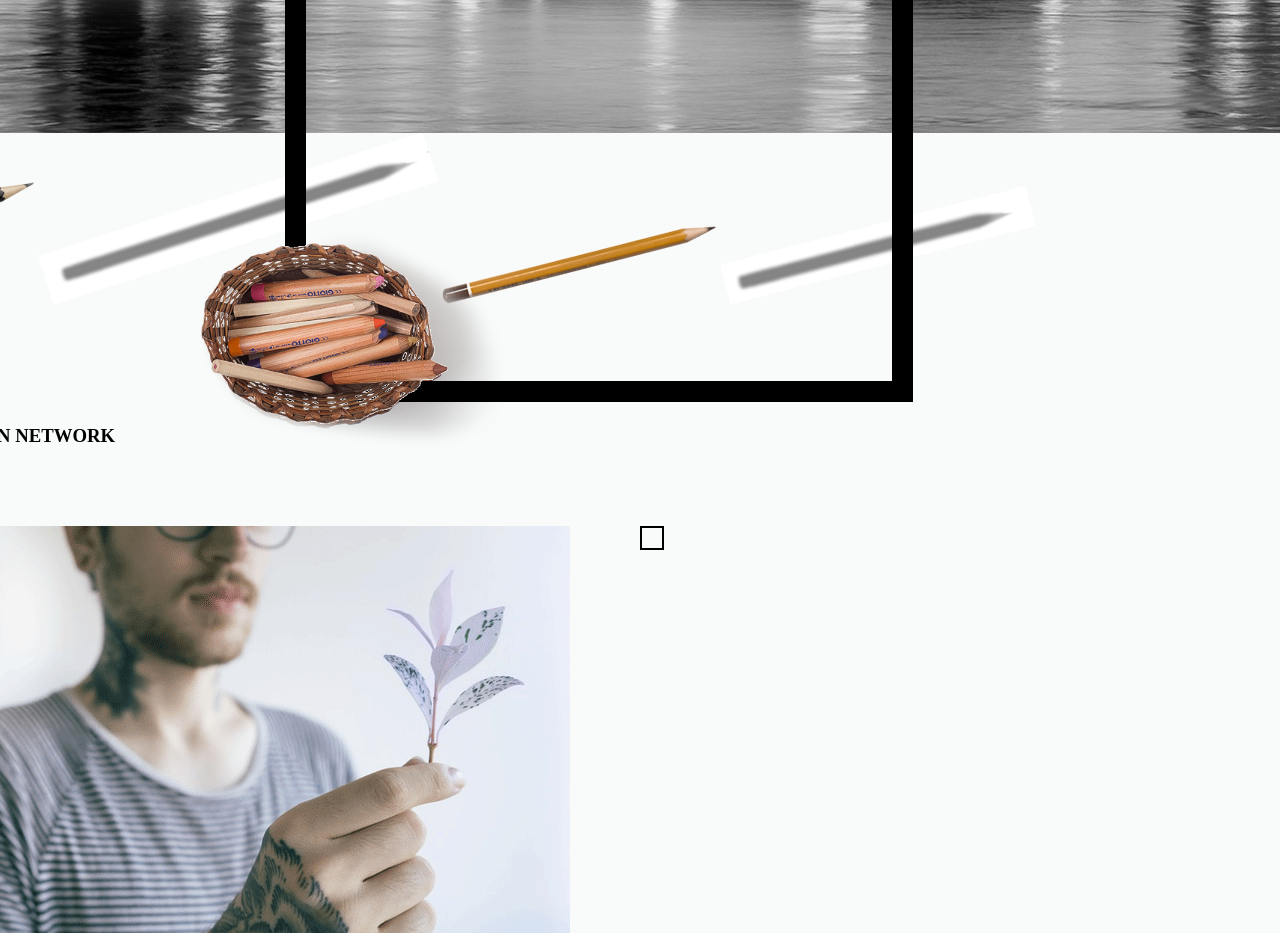
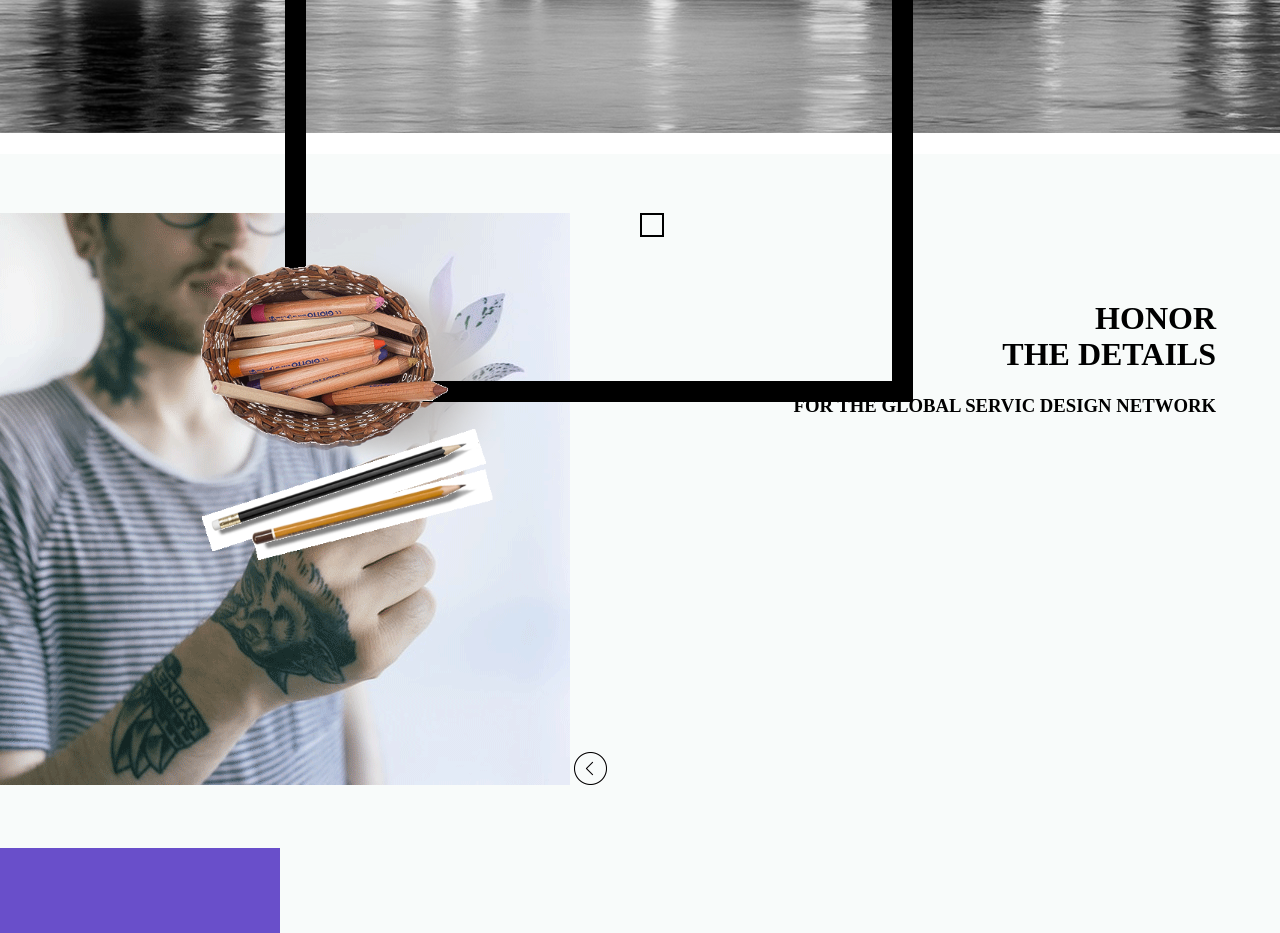
Before and after one commit to Rjack001/Resume, a plain HTML site: page index.html in a window 1280 px wide. Shown: the part 4660-5593 px from the top of the page. Drawn offline with Linux system fonts and the light colour scheme; a web font is replaced by a local one.

Commit message:
Placing honor the details

```diff
--- a/css/style.css
+++ b/css/style.css
@@ -456,6 +456,42 @@ background-repeat: no-repeat;
   top: 7%;
   height: 224px;
 }
+.blackPencil {
+  position: absolute;
+  right: 59%;
+  top: 21%;
+  height: 88px;
+  z-index: 1;
+}
+.blackPencilShadow {
+  position: absolute;
+  right: 58%;
+  top: 20%;
+  height: 122px;
+}
+.yellowPencil {
+  position: absolute;
+  right: 59%;
+  top: 24%;
+  height: 61px;
+  z-index: 1;
+}
+.yellowPencilShadow {
+  position: absolute;
+  right: 54.5%;
+  top: 22.5%;
+  height: 96px;
+}
+.honorTheDetails {
+  position: absolute;
+  text-transform: uppercase;
+  text-align: right;
+  top: 9%;
+  right: 20%;
+}
+
+
+
 .snowSection{
   background: url(../Images/prototype.psd_0005s_0002s_0000_Layer-18.png);
   height: 2200px;
--- a/index.html
+++ b/index.html
@@ -138,10 +138,12 @@
             <img class="blackPencilShadow" src="Images/prototype.psd_0000s_0000s_0003_Shadow.png" alt="">
             <img class="yellowPencil" src="Images/prototype.psd_0000s_0000s_0000_Pencil-1.png" alt="">
             <img class="yellowPencilShadow" src="Images/prototype.psd_0000s_0000s_0001_Shadow.png" alt="">
-            <h1>HONOR <br>
-            THE DETAILS</h1>
-            <h3>FOR THE GLOBAL SERVICE DESIGN NETWORK</h3>
-            <h1 class="02.">02.</h1>
+            <div class="honorTheDetails">
+                <h1>honor <br>
+                the details</h1>
+                <h3>for the global servic design network</h3>
+            </div>
+                <h1 class="02.">02.</h1>
             <div class="bigSquare3"></div>
             <img class="flowerGuy" src="Images/prototype.psd_0004s_0002s_0004_Layer-17.png" alt="">
             <img class="prevArrow" src="Images/prototype.psd_0004s_0002s_0001_Vector-Smart-Object.png" alt="">
```
